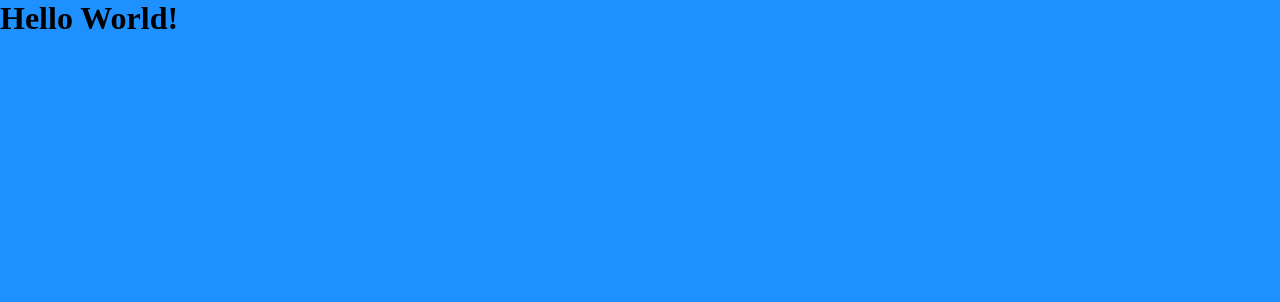
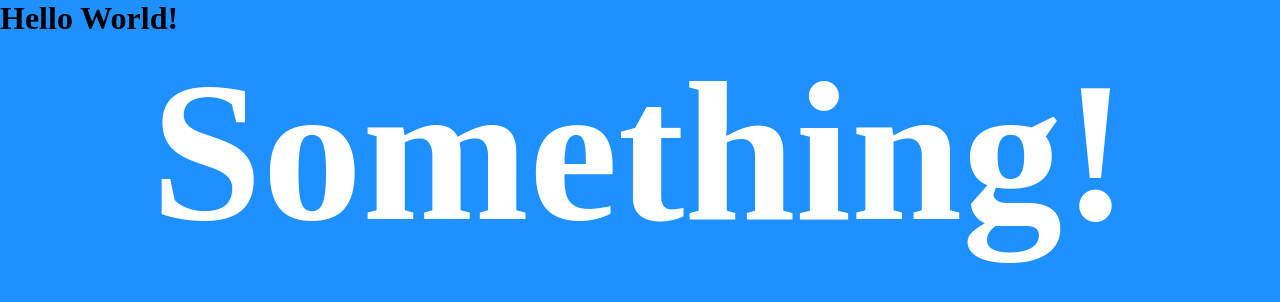
Before and after one commit to AjayKumavat/template-test, a plain HTML site: page index.html in a window 1280 px wide. Drawn offline with Linux system fonts and the light colour scheme.

Commit message:
Hello World!

```diff
--- a/index.html
+++ b/index.html
@@ -18,6 +18,10 @@
 <body>
 
     <h1>Hello World!</h1>
+
+    <section class="section01">
+        <h2 style="font-size: 200px; text-align: center; color: #fff;">Something!</h2>
+    </section>
     <!-- Script -->
     <script src="script.js"></script>
 </body>
```
